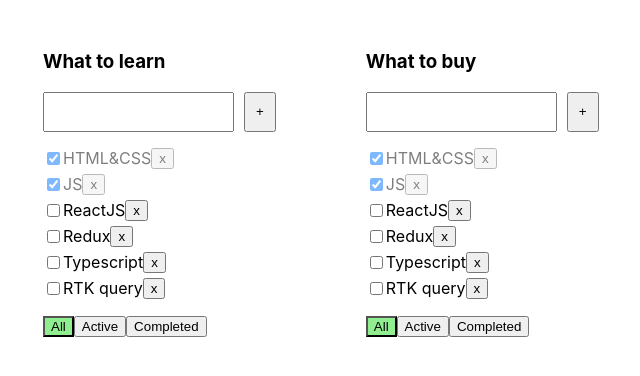
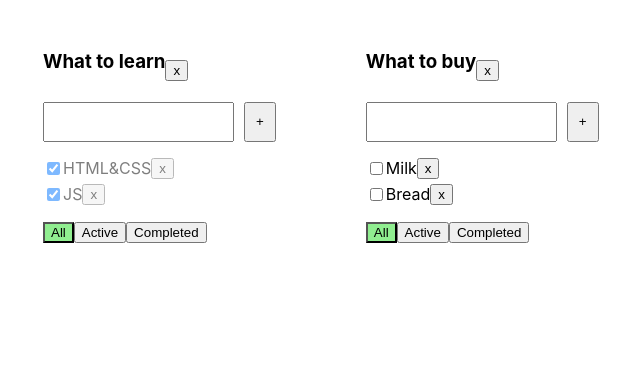
Before and after one commit to Evgeniya1307/Todolist.tsx, a React (Create React App) app: page / in a window 1280 px wide. Shown: the top 376 px of the page, without its empty margins (7-647 px from the left). Built offline with nearby package versions, Linux system fonts and the light colour scheme.

Commit message:
будет выз-ся для удаления списка дел   const removeTodolistHandler

```diff
--- a/src/App.css
+++ b/src/App.css
@@ -87,3 +87,10 @@
 .is-done {
   opacity: 0.5;
 }
+
+/*display задает тип контейнера для его содержимого.
+Значение flex превращает элемент в flex-контейнер, что позволяет использовать Flexbox для размещения его дочерних элементов lign-items задает выравнивание дочерних элементов по оси Y  */
+.todolist-title-container {
+  display: flex;
+  align-items: center;
+}
--- a/src/App.tsx
+++ b/src/App.tsx
@@ -17,75 +17,90 @@
 
 export type FilterValuesType = 'all' | 'active' | 'completed';
 
+type TasksStateType = {
+  [key: string]: TaskType[];
+};
+
 function App() {
   let [todolists, setTodolists] = useState<TodolistType[]>([
     { id: v1(), title: 'What to learn', filter: 'all' },
     { id: v1(), title: 'What to buy', filter: 'all' },
   ]);
 
-  const [tasks, setTasks] = useState<TaskType[]>([
-    { id: v1(), title: 'HTML&CSS', isDone: true },
-    { id: v1(), title: 'JS', isDone: true },
-    { id: v1(), title: 'ReactJS', isDone: false },
-    { id: v1(), title: 'Redux', isDone: false },
-    { id: v1(), title: 'Typescript', isDone: false },
-    { id: v1(), title: 'RTK query', isDone: false },
-  ]);
+  const [tasks, setTasks] = useState<TasksStateType>({
+    [todolists[0].id]: [
+      { id: v1(), title: 'HTML&CSS', isDone: true },
+      { id: v1(), title: 'JS', isDone: true },
+    ],
+    [todolists[1].id]: [
+      { id: v1(), title: 'Milk', isDone: false },
+      { id: v1(), title: 'Bread', isDone: false },
+    ]
+  });
 
   // Функция для удаления задачи
-  const removeTask = (taskId: string) => {
-    const filteredTasks = tasks.filter(task => task.id !== taskId);
-    setTasks(filteredTasks);
+  const removeTask = (taskId: string, todolistId: string) => {
+    const updatedTasks = tasks[todolistId].filter(task => task.id !== taskId);
+    setTasks({ ...tasks, [todolistId]: updatedTasks });
   };
 
-  // Функция для изменения фильтра. Исправлено, чтобы учитывать id списка дел.
+  // Логика для удаления тудулиста
+  const removeTodolist = (todolistId: string) => {
+    const newTodolists = todolists.filter(tl => tl.id !== todolistId);
+    setTodolists(newTodolists);
+    const newTasks = { ...tasks };
+    delete newTasks[todolistId];
+    setTasks(newTasks);
+  };
+
+  // Функция для изменения фильтра
   const changeFilter = (filter: FilterValuesType, todolistId: string) => {
     setTodolists(todolists.map(tl => (tl.id === todolistId ? { ...tl, filter } : tl)));
   };
 
   // Функция для добавления новой задачи
-  const addTask = (title: string) => {
+  const addTask = (title: string, todolistId: string) => {
     const newTask: TaskType = {
       id: v1(),
       title,
       isDone: false,
     };
-
-    const newTasks = [newTask, ...tasks];
-    setTasks(newTasks);
+    const updatedTasks = [newTask, ...tasks[todolistId]];
+    setTasks({ ...tasks, [todolistId]: updatedTasks });
   };
 
   // Функция для изменения статуса задачи
-  const changeTaskStatus = (taskId: string, isDone: boolean) => {
-    const updatedTasks = tasks.map(task => task.id === taskId ? { ...task, isDone } : task);
-    setTasks(updatedTasks);
+  const changeTaskStatus = (taskId: string, isDone: boolean, todolistId: string) => {
+    const updatedTasks = tasks[todolistId].map(task => task.id === taskId ? { ...task, isDone } : task);
+    setTasks({ ...tasks, [todolistId]: updatedTasks });
   };
 
   return (
     <div className="App">
       {todolists.map(tl => {
-        // Фильтрация задач на основе текущего фильтра списка дел
-        let tasksForTodolist = tasks;
+        const allTodolistTasks = tasks[tl.id]; // Все задачи для текущего todolist
+        let tasksForTodolist = tasks[tl.id]; // Задачи для отображения в текущем todolist
+
         if (tl.filter === 'active') {
-          tasksForTodolist = tasks.filter(task => !task.isDone);
+          tasksForTodolist = allTodolistTasks.filter(task => !task.isDone); // Фильтруем только невыполненные задачи
         }
         if (tl.filter === 'completed') {
-          tasksForTodolist = tasks.filter(task => task.isDone);
+          tasksForTodolist = allTodolistTasks.filter(task => task.isDone); // Фильтруем только выполненные задачи
         }
         return (
           <Todolist
-            key={tl.id}
-            todolistId={tl.id} // Передача id списка дел
-            title={tl.title}
-            tasks={tasksForTodolist}
-            removeTask={removeTask}
-            // Передача функции changeFilter с учетом id списка дел
-            changeFilter={(filter) => changeFilter(filter, tl.id)}
-            addTask={addTask}
-            changeTaskStatus={changeTaskStatus}
-            currentFilter={tl.filter} // Передача текущего фильтра в компонент Todolist
+            key={tl.id} // это специальный пропс, который React использует для отслеживания
+            todolistId={tl.id} // это пропс, который передается в компонент Todolist, представляющий уникальный идентификатор текущего списка дел
+            title={tl.title} // это пропс, который передается в компонент Todolist, представляющий заголовок текущего списка дел
+            tasks={tasksForTodolist} // это пропс, который передается в компонент Todolist, представляющий отфильтрованные задачи для текущего списка дел tasksForTodolist содержит задачи в зависимости от текущего фильтра (all, active, completed)
+            removeTask={removeTask} // это функция, которая передается в компонент Todolist для удаления задач. Функция принимает идентификатор задачи и идентификатор списка дел, к которому эта задача относится
+            changeFilter={(filter) => changeFilter(filter, tl.id)} // это функция, которая передается в компонент Todolist для изменения фильтра задач. Здесь используется стрелочная функция, чтобы передать filter и tl.id в оригинальную функцию changeFilter в App. Таким образом, функция получает как новый фильтр, так и идентификатор текущего списка дел
+            addTask={(title) => addTask(title, tl.id)} // это функция, которая передается в компонент Todolist для добавления новой задачи. Здесь используется стрелочная функция, чтобы передать title и tl.id в оригинальную функцию addTask в App. Таким образом, функция получает как заголовок новой задачи, так и идентификатор текущего списка дел
+            changeTaskStatus={(taskId, isDone) => changeTaskStatus(taskId, isDone, tl.id)} // это функция, которая передается в компонент Todolist для изменения статуса задачи. Здесь используется стрелочная функция, чтобы передать taskId, isDone и tl.id в оригинальную функцию changeTaskStatus в App. Таким образом, функция получает идентификатор задачи, новый статус и идентификатор текущего списка дел
+            removeTodolist={removeTodolist} // это функция для удаления текущего списка дел
+            currentFilter={tl.filter} // передаем текущий фильтр
           />
-        )
+        );
       })}
     </div>
   );
--- a/src/Todolist.tsx
+++ b/src/Todolist.tsx
@@ -2,75 +2,90 @@
 import { Button } from './Button';
 import { FilterValuesType } from './App';
 
-//типы данных для задачи
+// Типы данных для задачи
 type TaskType = {
   id: string;
   title: string;
   isDone: boolean;
 };
 
-//пропсы
+// Пропсы
 type PropsType = {
   title: string;
-  todolistId: string; // Добавлено поле для id списка дел которые перадаю из App
+  todolistId: string;
   tasks: TaskType[];
-  removeTask: (taskId: string) => void;
+  removeTask: (taskId: string, todolistId: string) => void;
+  removeTodolist: (todolistId: string) => void; // Добавляем removeTodolist как пропс
   changeFilter: (filter: FilterValuesType, todolistId: string) => void;
-  addTask: (title: string) => void;
-  changeTaskStatus: (taskId: string, isDone: boolean) => void; // Новый пропс
-  currentFilter: FilterValuesType; // Новый пропс
+  addTask: (title: string, todolistId: string) => void;
+  changeTaskStatus: (taskId: string, isDone: boolean, todolistId: string) => void;
+  currentFilter: FilterValuesType;
 };
 
 export const Todolist: React.FC<PropsType> = ({
   title,
-  todolistId, // Получение id списка дел
+  todolistId,
   tasks,
   removeTask,
+  removeTodolist,
   changeFilter,
   addTask,
   changeTaskStatus,
-  currentFilter // Новый пропс
+  currentFilter
 }) => {
-  const [taskTitle, setTaskTitle] = useState(''); //хранит текущее значение ввода нов задачи
-  const [error, setError] = useState<string | null>(null); //в state хранить текст ошибки (или null, если ошибки нет). И вот если в state есть ошибка - добавляем класс error и показываем сообщение с ошибкой
+  //будет выз-ся для удаления списка дел
+  const removeTodolistHandler = () => {
+    removeTodolist(todolistId);
+  };
 
+  // Стейт для хранения заголовка новой задачи
+  const [taskTitle, setTaskTitle] = useState('');
+  // Стейт для хранения ошибки
+  const [error, setError] = useState<string | null>(null); //либо строка либо нул
+
+  // Обработчик для добавления новой задачи
   const addTaskHandler = () => {
     if (taskTitle.trim() !== '') {
-      addTask(taskTitle.trim()); //не пробелов ни пустой строки
-      setTaskTitle('');
+      addTask(taskTitle.trim(), todolistId); // Добавление новой задачи с учетом todolistId
+      setTaskTitle(''); // Очистка поля ввода после добавления задачи
     } else {
-      setError('Title is required');
+      setError('Title is required'); // Установка ошибки, если заголовок пустой
     }
   };
 
+  // Обработчик для изменения статуса задачи
   const changeTaskStatusHandler = (taskId: string) => (e: ChangeEvent<HTMLInputElement>) => {
     const newStatusValue = e.currentTarget.checked;
-    changeTaskStatus(taskId, newStatusValue); // Используем переданный callback
+    changeTaskStatus(taskId, newStatusValue, todolistId); // Изменение статуса задачи с учетом todolistId
   };
 
+  // Обработчик для нажатия клавиши Enter в поле ввода
   const handleKeyPress = (event: React.KeyboardEvent<HTMLInputElement>) => {
-    setError(null); //Если после появления ошибки начать вводить текст, то ошибка не пропадет и поле по прежнему будет выделено красным цветом чтобы избежать то пишем так и обнуляем ошибку
+    setError(null); // Сброс ошибки при вводе текста
     if (event.key === 'Enter') {
-      addTaskHandler();
+      addTaskHandler(); // Вызов добавления задачи при нажатии Enter
     }
   };
 
   return (
     <div className="todolist">
-      <h3>{title}</h3>
+      <div className={'todolist-title-container'}>
+        <h3>{title}</h3>
+        <Button title={'x'} onClick={removeTodolistHandler} />
+      </div>
       <div className="input-group">
         <input
           className={error ? 'error' : ''}
           type="text"
           value={taskTitle}
-          onChange={event => setTaskTitle(event.currentTarget.value)}
-          onKeyUp={handleKeyPress}
+          onChange={event => setTaskTitle(event.currentTarget.value)} // Обновление стейта taskTitle при изменении текста
+          onKeyUp={handleKeyPress} // Вызов handleKeyPress при отпускании клавиши
         />
-        <Button title={'+'} onClick={addTaskHandler} />
-        {error && <div className={'error-message'}>{error}</div>}
+        <Button title={'+'} onClick={addTaskHandler} /> {/* Кнопка для добавления новой задачи */}
+        {error && <div className={'error-message'}>{error}</div>} {/* Сообщение об ошибке */}
       </div>
       {tasks.length === 0 ? (
-        <p>Тасок нет</p>
+        <p>Тасок нет</p> // Отображение сообщения, если задач нет
       ) : (
         <ul>
           {tasks.map(task => (
@@ -78,10 +93,10 @@
               <input
                 type="checkbox"
                 checked={task.isDone}
-                onChange={changeTaskStatusHandler(task.id)} // Добавляем обработчик изменения статуса
+                onChange={changeTaskStatusHandler(task.id)} // Обработчик изменения статуса задачи
               />
               <span>{task.title}</span>
-              <Button onClick={() => removeTask(task.id)} title={'x'} />
+              <Button onClick={() => removeTask(task.id, todolistId)} title={'x'} /> {/* Кнопка для удаления задачи */}
             </li>
           ))}
         </ul>
@@ -90,23 +105,22 @@
         <Button
           className={currentFilter === 'all' ? 'active-filter' : ''}
           title={'All'}
-          onClick={() => changeFilter('all', todolistId)} // Передаю два аргумента
+          onClick={() => changeFilter('all', todolistId)} // Вызов changeFilter для фильтра 'all'
         />
         <Button
           className={currentFilter === 'active' ? 'active-filter' : ''}
           title={'Active'}
-          onClick={() => changeFilter('active', todolistId)} // Передаю два аргумента
+          onClick={() => changeFilter('active', todolistId)} // Вызов changeFilter для фильтра 'active'
         />
         <Button
           className={currentFilter === 'completed' ? 'active-filter' : ''}
           title={'Completed'}
-          onClick={() => changeFilter('completed', todolistId)} // Передаю два аргумента
+          onClick={() => changeFilter('completed', todolistId)} // Вызов changeFilter для фильтра 'completed'
         />
       </div>
     </div>
   );
 };
-
 
 
 //добавлены кнопки, которые вызывают функцию changeFilter при клике, чтобы изменить состояние фильтра в App
```
